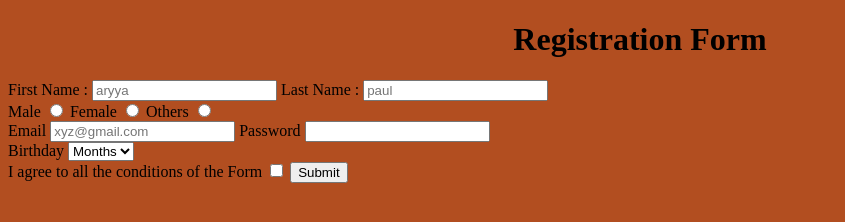
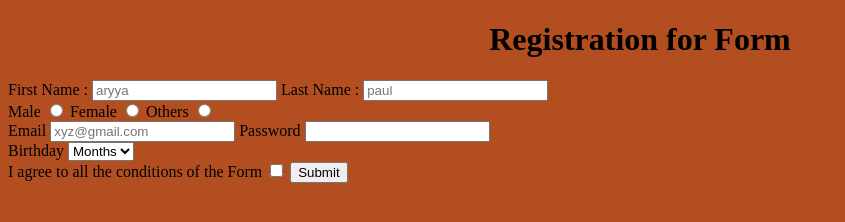
Before and after one commit to haseebrehan/Registraion-Form, a plain HTML site: page Form.html in a window 1280 px wide. Shown: the whole page, without its empty margins (0-845 px from the left). Drawn offline with Linux system fonts and the light colour scheme.

Commit message:
Title changed

```diff
--- a/Form.html
+++ b/Form.html
@@ -3,7 +3,7 @@
 <title>student record </title>
 
 <body style="background: rgb(178, 78, 32);">
-    <h1 style="text-align: center;">Registration Form</h1>
+    <h1 style="text-align: center;">Registration for Form</h1>
     <div id="reg-form">
         <Form action="" method="">
             <label for="first-name" >First Name :</label>
```
